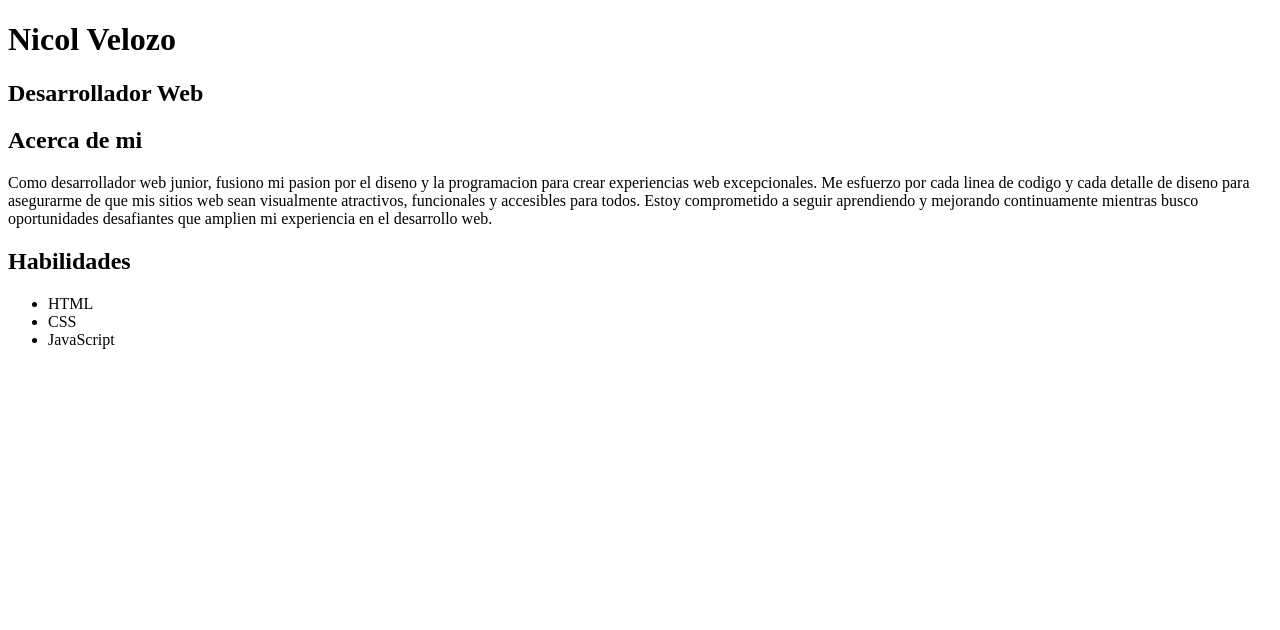
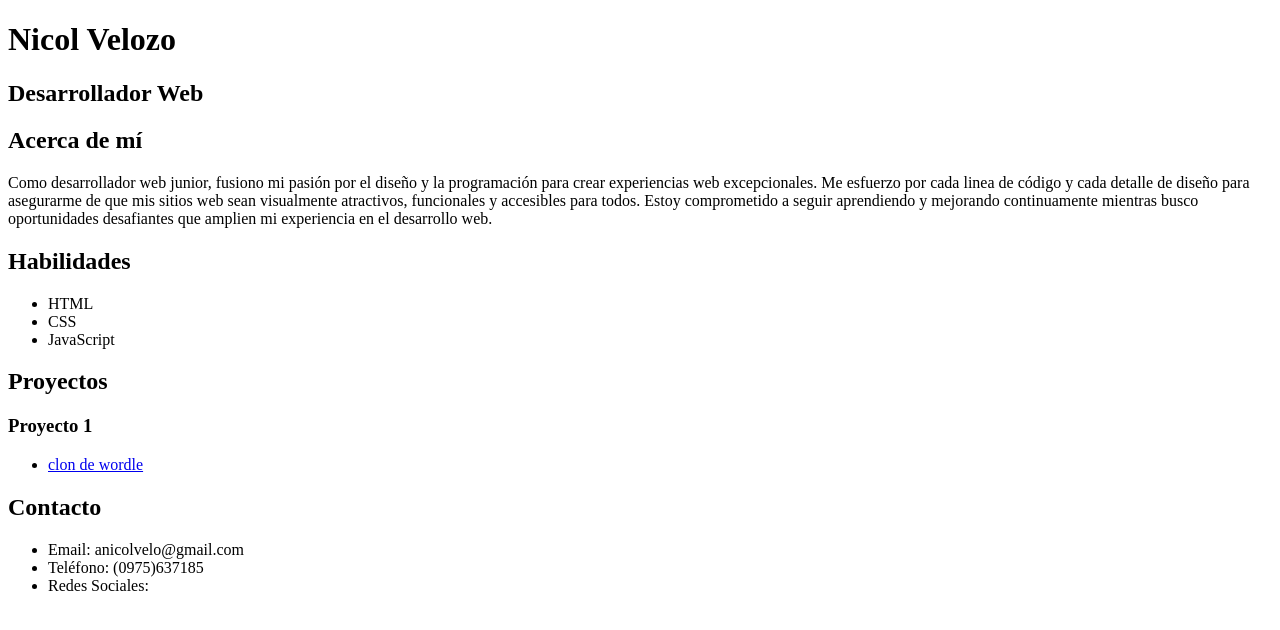
Before and after one commit to NicolVelozo/Nicol-Portfolio-PPy, a plain HTML site: page index.html in a window 1280 px wide. Drawn offline with Linux system fonts and the light colour scheme.

Commit message:
Contacto actualizado

```diff
--- a/index.html
+++ b/index.html
@@ -2,18 +2,20 @@
 <html>
     <head>
       <title>Portfolio web</title>
+
     </head>
+    <meta charset="UTF-8">
 <body>
   <h1> Nicol Velozo </h1>
   <h2> Desarrollador Web </h2>
   <header>
     <main>
       <section>
-        <h2> Acerca de mi </h2>
+        <h2> Acerca de mí </h2>
           <p>
-            Como desarrollador web junior, fusiono mi pasion por el diseno y la
-      programacion para crear experiencias web excepcionales. Me esfuerzo por
-      cada linea de codigo y cada detalle de diseno para asegurarme de que mis
+            Como desarrollador web junior, fusiono mi pasión por el diseño y la
+      programación para crear experiencias web excepcionales. Me esfuerzo por
+      cada linea de código y cada detalle de diseño para asegurarme de que mis
       sitios web sean visualmente atractivos, funcionales y accesibles para
       todos. Estoy comprometido a seguir aprendiendo y mejorando continuamente
       mientras busco oportunidades desafiantes que amplien mi experiencia en el
@@ -28,7 +30,30 @@
           <li>JavaScript</li>
         </ul>
       </section>
+<section>
+  <h2>Proyectos</h2>
+  <h3>Proyecto 1</h3>
+  <ul>
+    <li>
+      <a href="https://www.nytimes.com/games/wordle/index.html"
+      >clon de wordle</a>
 
+    </li>
+  </ul>
+</section>
+<section>
+  <h2>Contacto</h2>
+  <ul>
+    <li>Email: anicolvelo@gmail.com</li>
+    <li>Teléfono: (0975)637185</li>
+    <li>
+      Redes Sociales:
+    <ul>
+        <a href="https://www.instagram.com/by_nicol5/?hl=es" ></a>
+          </ul>
+    </li>
+  </ul>
+</section>
     </main>
   </header>
   <p>
```
